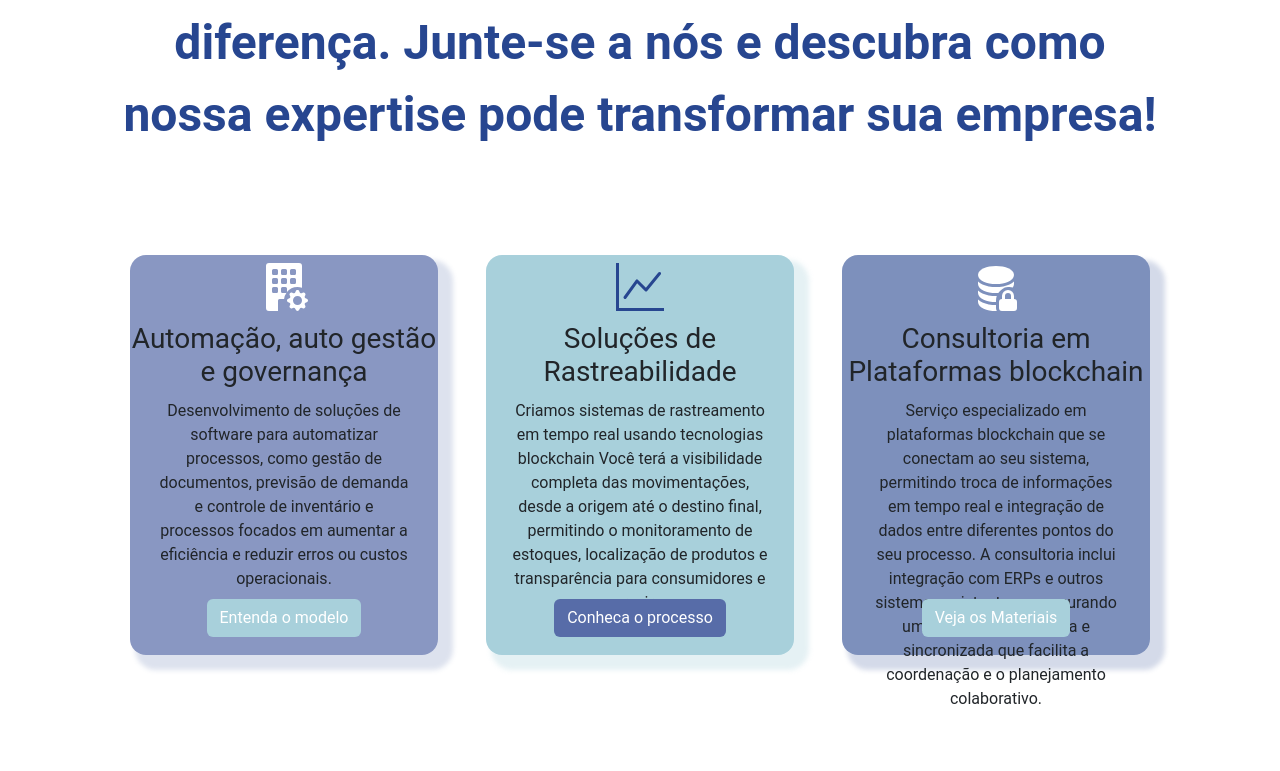
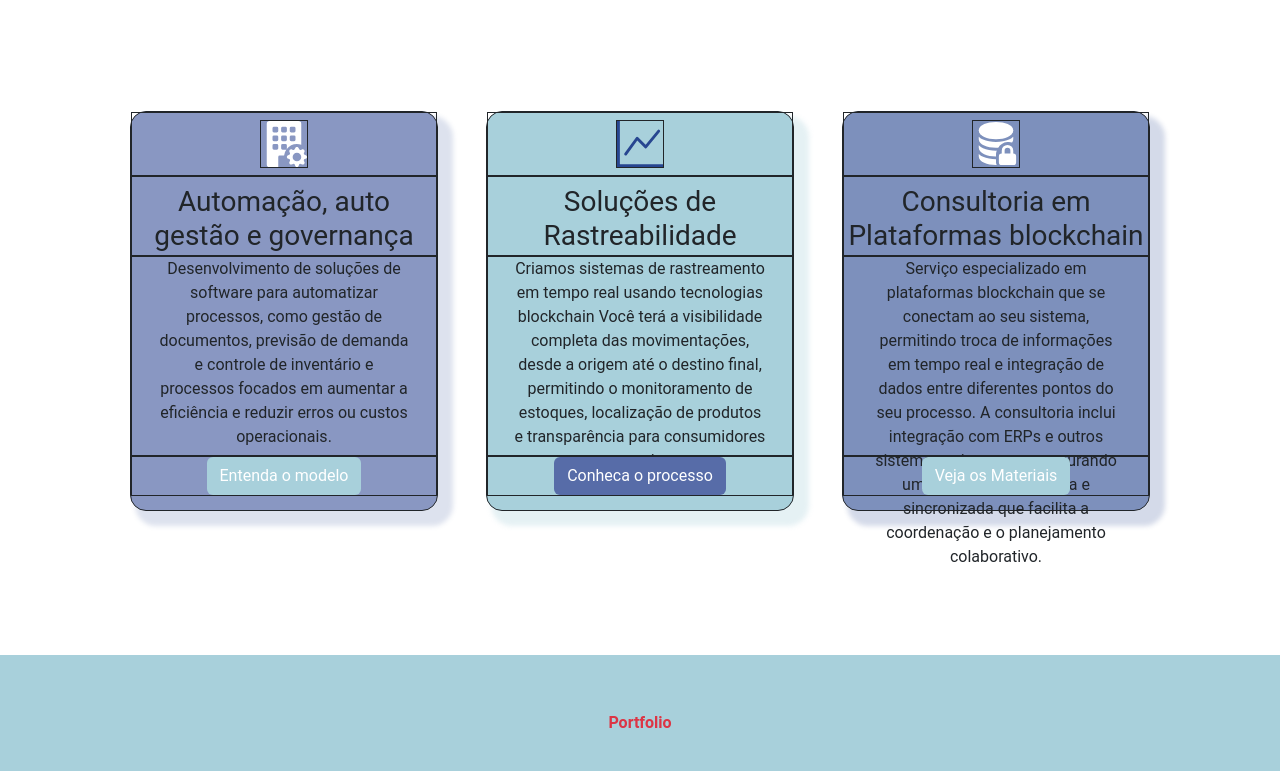
Before and after one commit to Marck36/Lucas-Costa-Consultoria, an Angular app: page /consultancy in a window 1280 px wide. Shown: the part 1513-2284 px from the top of the page. Built offline with nearby package versions, Linux system fonts and the light colour scheme.

Commit message:
ajustes a home

```diff
--- a/src/app/modules/consultancy/consultancy.component.html
+++ b/src/app/modules/consultancy/consultancy.component.html
@@ -5,9 +5,9 @@
                 <div class="col-12 d-flex justify-content-center py-4 mt-4 ">
                     <h1 class="text-center col-sm-8 gradient-text" style="font-weight: 800; line-height: 1.5;">Transforme Seu Negócio Hoje!</h1>
                 </div>
-                <div class="col-12 d-flex " style="line-height: 1.5; font-size: 1.125rem;">
+                <div class="col-12 d-flex pt-2 mt-2" style="line-height: 1.5; font-size: 1.125rem;">
                     <div class="col-12 d-flex justify-content-center ">
-                        <h5 class=" col-sm-7 fw-normal text-center">Ajudamos você a automatizar seus processos e impulsionar seu faturamento! Podemos desenvolver softwares inovadores, personalizados e escaláveis.</h5>
+                        <h5 class=" col-sm-6 fw-normal text-center">Ajudamos você a automatizar seus processos e impulsionar seu faturamento! Podemos desenvolver softwares inovadores, personalizados e escaláveis.</h5>
                     </div>
                 </div>
                 <div class="col-12 d-flex pb-4 mb-4 " style="line-height: 1.5; font-size: 1.125rem;">
@@ -150,66 +150,66 @@
     <section>
         <div class="d-flex flex-column justify-content-center py-4 my-4">
             <div class="d-flex justify-content-center py-4" style=" color: #274690;">
-                <h1 class="text-center col-sm-10 py-4 " style="font-weight: 600; font-size: 48px; line-height: 1.5;">Trazemos uma vasta experiência em desenvolvimento e design de software, garantindo soluções que realmente fazem a diferença. Junte-se a nós e descubra como nossa expertise pode transformar sua empresa!</h1>
+                <h1 class="text-center col-sm-11 py-4 " style="font-weight: 600; font-size: 48px; line-height: 1.5;">Trazemos uma vasta experiência em desenvolvimento e design de software, garantindo soluções que realmente fazem a diferença.</h1>
             </div>
             <div class="d-flex flex-row justify-content-center gap-5 px-4 py-5">
-                <div class="col-3 d-flex flex-column tile" style=" background-color: rgba(87, 108, 168, 0.7); box-shadow: 10px 10px 5px 5px rgba(87, 108, 168, 0.200);">
-                    <div class="d-flex justify-content-center align-items-center" style="height: 8vh;">
-                        <div class="icon-medium" style="color: #FFFFFF;">
+                <div class="col-3 d-flex flex-column tile border border-dark" style=" background-color: rgba(87, 108, 168, 0.7); box-shadow: 10px 10px 5px 5px rgba(87, 108, 168, 0.200);">
+                    <div class="d-flex justify-content-center align-items-center border border-dark" style="height: 8vh;">
+                        <div class="icon-medium border border-dark" style="color: #FFFFFF;">
                             <svg xmlns="http://www.w3.org/2000/svg" width="100%" height="100%" fill="currentColor" class="bi bi-building-fill-gear" viewBox="0 0 16 16">
                                 <path d="M2 1a1 1 0 0 1 1-1h10a1 1 0 0 1 1 1v7.256A4.5 4.5 0 0 0 12.5 8a4.5 4.5 0 0 0-3.59 1.787A.5.5 0 0 0 9 9.5v-1a.5.5 0 0 0-.5-.5h-1a.5.5 0 0 0-.5.5v1a.5.5 0 0 0 .5.5h1a.5.5 0 0 0 .39-.187A4.5 4.5 0 0 0 8.027 12H6.5a.5.5 0 0 0-.5.5V16H3a1 1 0 0 1-1-1zm2 1.5v1a.5.5 0 0 0 .5.5h1a.5.5 0 0 0 .5-.5v-1a.5.5 0 0 0-.5-.5h-1a.5.5 0 0 0-.5.5m3 0v1a.5.5 0 0 0 .5.5h1a.5.5 0 0 0 .5-.5v-1a.5.5 0 0 0-.5-.5h-1a.5.5 0 0 0-.5.5m3.5-.5a.5.5 0 0 0-.5.5v1a.5.5 0 0 0 .5.5h1a.5.5 0 0 0 .5-.5v-1a.5.5 0 0 0-.5-.5zM4 5.5v1a.5.5 0 0 0 .5.5h1a.5.5 0 0 0 .5-.5v-1a.5.5 0 0 0-.5-.5h-1a.5.5 0 0 0-.5.5M7.5 5a.5.5 0 0 0-.5.5v1a.5.5 0 0 0 .5.5h1a.5.5 0 0 0 .5-.5v-1a.5.5 0 0 0-.5-.5zm2.5.5v1a.5.5 0 0 0 .5.5h1a.5.5 0 0 0 .5-.5v-1a.5.5 0 0 0-.5-.5h-1a.5.5 0 0 0-.5.5M4.5 8a.5.5 0 0 0-.5.5v1a.5.5 0 0 0 .5.5h1a.5.5 0 0 0 .5-.5v-1a.5.5 0 0 0-.5-.5z"/>
                                 <path d="M11.886 9.46c.18-.613 1.048-.613 1.229 0l.043.148a.64.64 0 0 0 .921.382l.136-.074c.561-.306 1.175.308.87.869l-.075.136a.64.64 0 0 0 .382.92l.149.045c.612.18.612 1.048 0 1.229l-.15.043a.64.64 0 0 0-.38.921l.074.136c.305.561-.309 1.175-.87.87l-.136-.075a.64.64 0 0 0-.92.382l-.045.149c-.18.612-1.048.612-1.229 0l-.043-.15a.64.64 0 0 0-.921-.38l-.136.074c-.561.305-1.175-.309-.87-.87l.075-.136a.64.64 0 0 0-.382-.92l-.148-.045c-.613-.18-.613-1.048 0-1.229l.148-.043a.64.64 0 0 0 .382-.921l-.074-.136c-.306-.561.308-1.175.869-.87l.136.075a.64.64 0 0 0 .92-.382zM14 12.5a1.5 1.5 0 1 0-3 0 1.5 1.5 0 0 0 3 0"/>
                             </svg>
                         </div>
                     </div>
-                    <div class="d-flex justify-content-center align-items-center" style="height: 10vh;">
-                        <h3 class="text-center">Automação, auto gestão e governança</h3>
+                    <div class="d-flex justify-content-center align-items-top border border-dark" style="height: 10vh;">
+                        <h3 class="text-center pt-2">Automação, auto gestão e governança</h3>
                     </div>
-                    <div class="d-flex justify-content-center" style="height: 25vh;">
+                    <div class="d-flex justify-content-center border border-dark" style="height: 25vh;">
                         <p class="text-center col-sm-10">Desenvolvimento de soluções de software para automatizar processos, como gestão de documentos, previsão de demanda e controle de inventário e processos focados em aumentar a eficiência e reduzir erros ou custos operacionais.
                         </p>
                     </div>
-                    <div class="d-flex justify-content-center">
+                    <div class="d-flex justify-content-center border border-dark">
                         <button class="btn text-white roboto-regular" style="background-color: #a8d0db;">Entenda o modelo</button>
                     </div>
                 </div>
-                <div class="col-3 d-flex flex-column tile" style="background-color: #a8d0db; box-shadow: 10px 10px 5px 5px rgba(168, 208, 219, 0.300);">
-                    <div class="d-flex justify-content-center align-items-center" style="height: 8vh;">
-                        <div class="icon-medium" style="color: #274690;">
+                <div class="col-3 d-flex flex-column tile border border-dark" style="background-color: #a8d0db; box-shadow: 10px 10px 5px 5px rgba(168, 208, 219, 0.300);">
+                    <div class="d-flex justify-content-center align-items-center border border-dark" style="height: 8vh;">
+                        <div class="icon-medium border border-dark" style="color: #274690;">
                             <svg xmlns="http://www.w3.org/2000/svg" width="100%" height="100%" fill="currentColor" class="bi bi-graph-up" viewBox="0 0 16 16">
                                 <path fill-rule="evenodd" d="M0 0h1v15h15v1H0zm14.817 3.113a.5.5 0 0 1 .07.704l-4.5 5.5a.5.5 0 0 1-.74.037L7.06 6.767l-3.656 5.027a.5.5 0 0 1-.808-.588l4-5.5a.5.5 0 0 1 .758-.06l2.609 2.61 4.15-5.073a.5.5 0 0 1 .704-.07"/>
                             </svg>
                         </div>
                     </div>
-                    <div class="d-flex justify-content-center align-items-center" style="height: 10vh;">
-                        <h3 class="text-center">Soluções de Rastreabilidade</h3>
+                    <div class="d-flex justify-content-center align-items-top border border-dark" style="height: 10vh;">
+                        <h3 class="text-center pt-2">Soluções de Rastreabilidade</h3>
                     </div>
-                    <div class="d-flex justify-content-center" style="height: 25vh;">
+                    <div class="d-flex justify-content-center border border-dark" style="height: 25vh;">
                         <p class="text-center col-sm-10">Criamos sistemas de rastreamento  em tempo real usando tecnologias blockchain Você terá a visibilidade completa das movimentações, desde a origem até o destino final, permitindo o monitoramento de estoques, localização de produtos e transparência para consumidores e parceiros.
                         </p>
                     </div>
-                    <div class="d-flex justify-content-center">
+                    <div class="d-flex justify-content-center border border-dark">
                         <button class="btn text-white roboto-regular" style="background-color: #576ca8;">Conheca o processo</button>
                     </div>
                 </div>
-                <div class="col-3 d-flex flex-column tile" style="background-color: rgba(39, 70, 144, 0.6); box-shadow: 10px 10px 5px 5px rgba(39, 71, 144, 0.200);">
-                    <div class="d-flex justify-content-center align-items-center" style="height: 8vh;">
-                        <div class="icon-medium" style="color: #FFFFFF;">
-                            <svg xmlns="http://www.w3.org/2000/svg" width="100%" height="100%" fill="currentColor" class="bi bi-database-fill-lock" viewBox="0 0 16 16">
+                <div class="col-3 d-flex flex-column tile border border-dark" style="background-color: rgba(39, 70, 144, 0.6); box-shadow: 10px 10px 5px 5px rgba(39, 71, 144, 0.200);">
+                    <div class="d-flex justify-content-center align-items-center border border-dark" style="height: 8vh;">
+                        <div class="icon-medium border border-dark" style="color: #FFFFFF;">
+                            <svg style="transform: translateY(-2px);" xmlns="http://www.w3.org/2000/svg" width="100%" height="100%" fill="currentColor" class="bi bi-database-fill-lock" viewBox="0 0 16 16">
                                 <path d="M8 1c-1.573 0-3.022.289-4.096.777C2.875 2.245 2 2.993 2 4s.875 1.755 1.904 2.223C4.978 6.711 6.427 7 8 7s3.022-.289 4.096-.777C13.125 5.755 14 5.007 14 4s-.875-1.755-1.904-2.223C11.022 1.289 9.573 1 8 1"/>
                                 <path d="M3.904 9.223C2.875 8.755 2 8.007 2 7v-.839c.457.432 1.004.751 1.49.972C4.722 7.693 6.318 8 8 8s3.278-.307 4.51-.867c.486-.22 1.033-.54 1.49-.972V7c0 .424-.155.802-.411 1.133a4.5 4.5 0 0 0-1.364-.125 3 3 0 0 0-2.197.731 4.5 4.5 0 0 0-1.254 1.237A12 12 0 0 1 8 10c-1.573 0-3.022-.289-4.096-.777M8 14c-1.682 0-3.278-.307-4.51-.867-.486-.22-1.033-.54-1.49-.972V13c0 1.007.875 1.755 1.904 2.223C4.978 15.711 6.427 16 8 16q.134 0 .266-.003A2 2 0 0 1 8 15zm0-1.5q0 .15.01.3A2 2 0 0 0 8 13c-1.573 0-3.022-.289-4.096-.777C2.875 11.755 2 11.007 2 10v-.839c.457.432 1.004.751 1.49.972C4.722 10.693 6.318 11 8 11q.13 0 .257-.002A4.5 4.5 0 0 0 8 12.5"/>
                                 <path d="M9 13a1 1 0 0 1 1-1v-1a2 2 0 1 1 4 0v1a1 1 0 0 1 1 1v2a1 1 0 0 1-1 1h-4a1 1 0 0 1-1-1zm3-3a1 1 0 0 0-1 1v1h2v-1a1 1 0 0 0-1-1"/>
                             </svg>
                         </div>
                     </div>
-                    <div class="d-flex justify-content-center align-items-center" style="height: 10vh;">
-                        <h3 class="text-center">Consultoria em  Plataformas  blockchain</h3>
+                    <div class="d-flex justify-content-center align-items-top border border-dark" style="height: 10vh;">
+                        <h3 class="text-center pt-2">Consultoria em  Plataformas  blockchain</h3>
                     </div>
-                    <div class="d-flex justify-content-center" style="height: 25vh;">
+                    <div class="d-flex justify-content-center border border-dark" style="height: 25vh;">
                         <p class="text-center col-sm-10">Serviço especializado em plataformas blockchain que se conectam ao seu sistema, permitindo troca de informações em tempo real e integração de dados entre diferentes pontos do seu processo. A consultoria inclui integração com ERPs e outros sistemas existentes, assegurando uma comunicação fluida e sincronizada que facilita a coordenação e o planejamento colaborativo.
                         </p>
                     </div>
-                    <div class="d-flex justify-content-center">
+                    <div class="d-flex justify-content-center border border-dark">
                         <button class="btn text-white roboto-regular" style="background-color: #a8d0db;">Veja os Materiais</button>
                     </div>
                 </div>
@@ -349,8 +349,7 @@
             </div>
             <div class="col-6 px-5 py-5 d-flex flex-column">
                 <div class="column pt-2">
-                    <p class="col-sm-12 text-center text-white text-wrap ">Desenvolvedor com 12+ anos de experiência, especialista em PHP, Java, Node.js, Golang e C#. Criou soluções inovadoras para educação, fintechs, blockchain no agronegócio e saúde, unindo tecnologia e personalização para impulsionar negócios
-                        [CTA] para o Linked In.
+                    <p class="col-sm-12 text-center text-white text-wrap ">Desenvolvedor com 12+ anos de experiência, especialista em PHP, Java, Node.js, Golang e C#. Criou soluções inovadoras para educação, fintechs, blockchain no agronegócio e saúde, unindo tecnologia e personalização para impulsionar negócios.
                     </p>
                 </div>
                 <div class="ps-3 pt-4">
```
